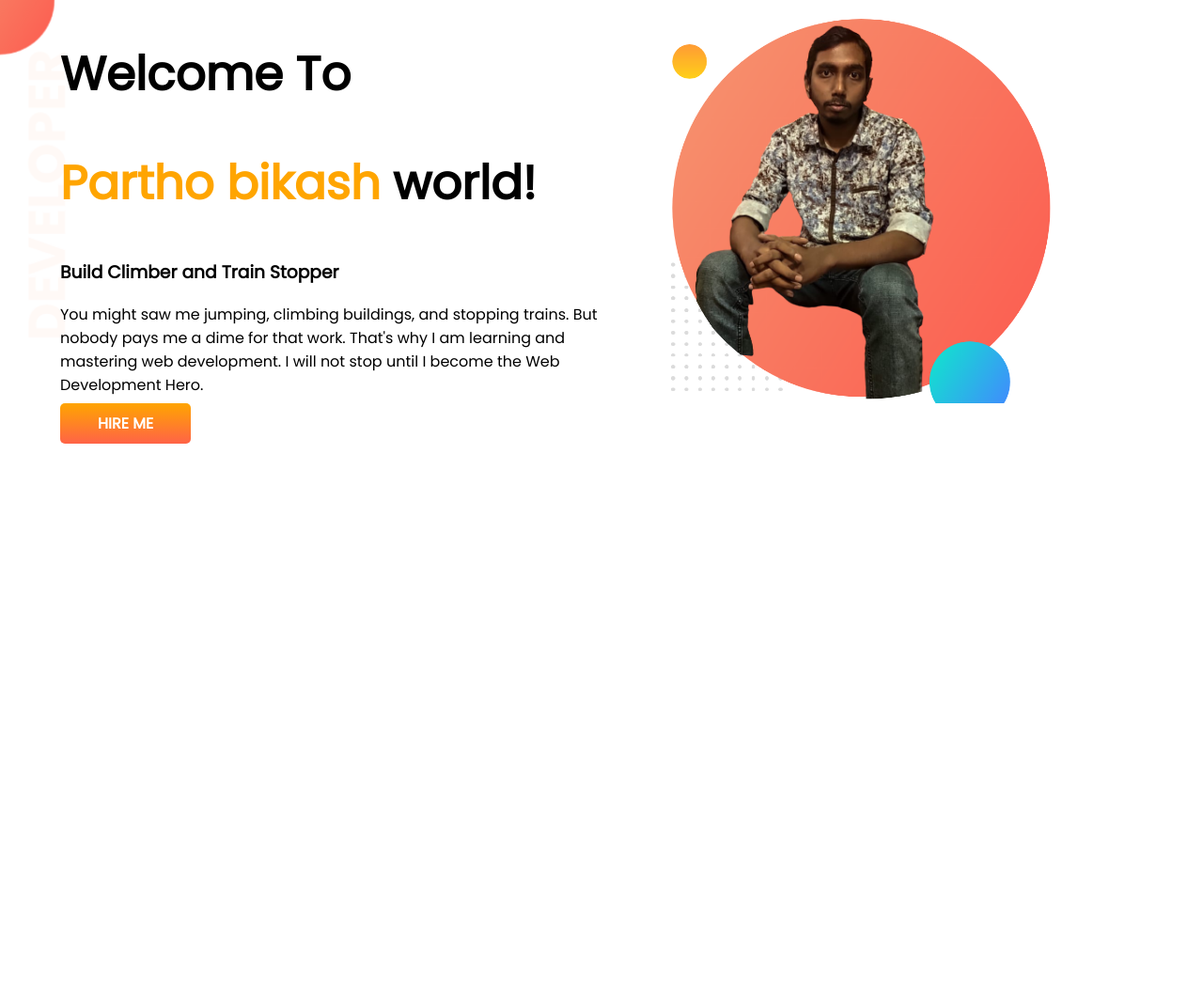
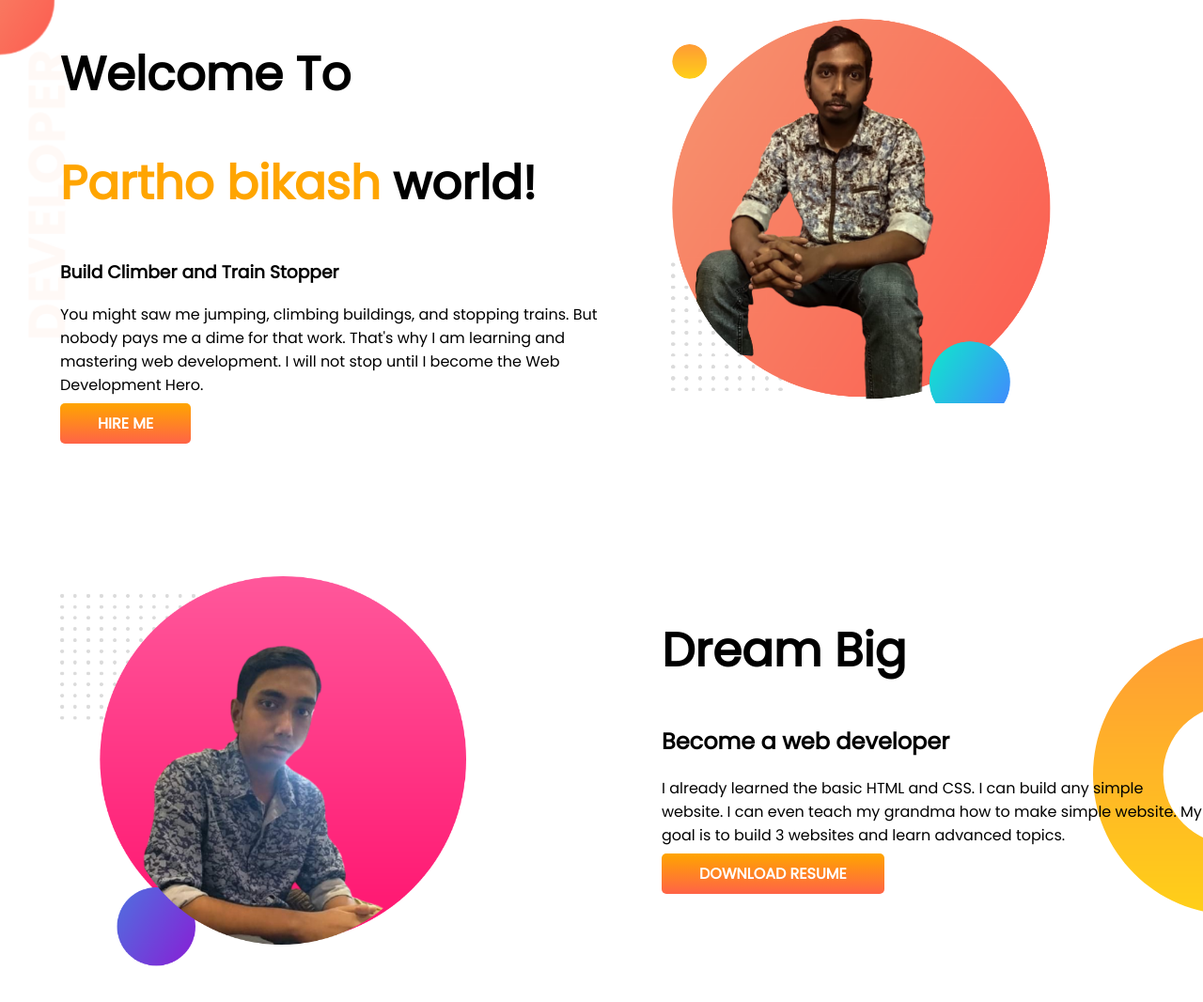
Before and after one commit to parthobikash/demoportfolio, a plain HTML site: page index.html in a window 1280 px wide. Shown: the whole page at 94% size. Before the commit the page ends 800 px from the top, so only its background shows below. Drawn offline with Linux system fonts and the light colour scheme.

Commit message:
dream big added

```diff
--- a/index.html
+++ b/index.html
@@ -15,22 +15,38 @@
 
 <body>
 
-</body>
     <section class="top-banner">
         <div class="half-width">
             <h1>Welcome To</h1>
             <h1><span class="orange-color">Partho bikash</span> world!</h1>
             <h3>Build Climber and Train Stopper</h3>
-        <p>You might saw me jumping, climbing buildings, and stopping trains. But nobody pays me a dime for that work.
-            That's why I am learning and mastering web development. I will not stop until I become the Web Development
+            <p>You might saw me jumping, climbing buildings, and stopping trains. But nobody pays me a dime for that
+                work.
+                That's why I am learning and mastering web development. I will not stop until I become the Web
+                Development
                 Hero.
             </p>
-        <a class="link-button" target="_blank" href="https://www.linkedin.com/in/bikash-kollol-halder-6a8aab149/">HIRE
+            <a class="link-button" target="_blank"
+                href="https://www.linkedin.com/in/bikash-kollol-halder-6a8aab149/">HIRE
                 ME</a>
         </div>
         <div class="half-width">
             <img src="images/my-bg.png" alt="">
         </div>
     </section>
+    <section class="dream-big">
+        <div class="half-width">
+            <img src="images/my-bg2.png" alt="">
+        </div>
+        <div class="half-width">
+            <h1>Dream Big</h1>
+            <h2>Become a web developer</h2>
+            <p>I already learned the basic HTML and CSS. I can build any simple website. I can even teach my grandma how
+                to make simple website. My goal is to build 3 websites and learn advanced topics.
+            </p>
+            <a class="link-button" target="_blank" href="">DOWNLOAD RESUME</a>
+        </div>
+    </section>
+</body>
 
 </html>
--- a/style.css
+++ b/style.css
@@ -10,6 +10,7 @@ h1{
 }
 section{
     display: flex;
+    margin-bottom: 150px;
 }
 .half-width{
     width: 50%;
@@ -30,3 +31,8 @@ section{
     background-image: url(images/top-banner.png);
     background-repeat: no-repeat;
 }
+.dream-big{
+    background-image: url(images/dream-bg.png);
+    background-repeat: no-repeat;
+    background-position:right;
+}
```
Lines whose indentation alone changed are shown as unchanged.
